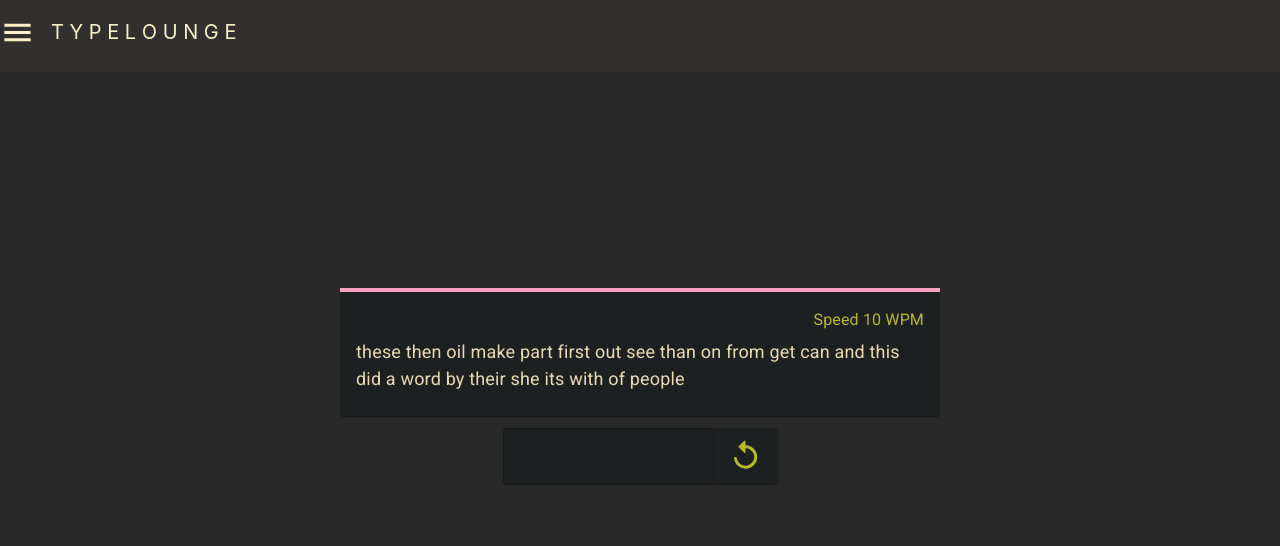
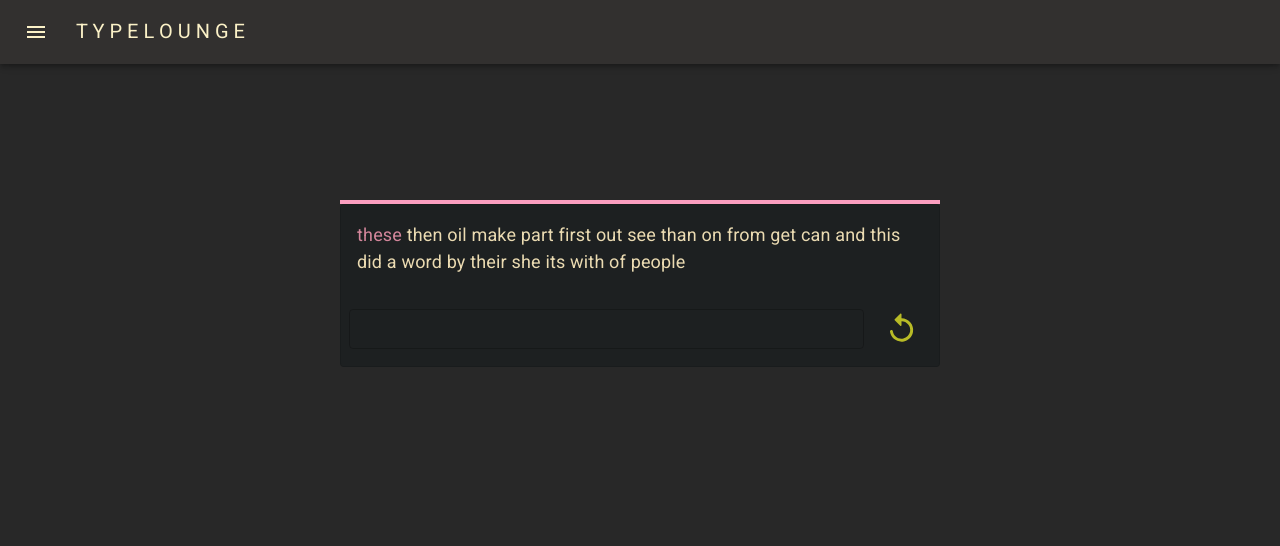
Before and after one commit to MacDeluca/Type-Lounge, a React (Create React App) app: page / in a window 1280 px wide. Shown: the top 546 px of the page. Built offline with nearby package versions, Linux system fonts and the light colour scheme.

Commit message:
highscores

```diff
--- a/package.json
+++ b/package.json
@@ -17,6 +17,7 @@
     "react-dom": "^17.0.2",
     "react-scripts": "4.0.3",
     "typescript": "^4.3.5",
+    "universal-cookie": "^4.0.4",
     "web-vitals": "^1.1.2"
   },
   "scripts": {
--- a/src/App.css
+++ b/src/App.css
@@ -17,10 +17,7 @@
   background-color:  #282828;
   overflow-x: hidden;
   min-height: 100vh;
-  display: flex;
-  flex-direction: column;
   align-items: center;
-  justify-content: space-between;
   font-size: calc(10px + 2vmin);
   color: white;
 }
@@ -32,6 +29,7 @@
 }
 .App-footer{
   left: 0;
+  position: absolute;
   bottom: 0;
 }
 .App-link {
--- a/src/App.tsx
+++ b/src/App.tsx
@@ -6,11 +6,16 @@ import { TypingCard } from './components/TypingCard';
 
 function App() {
   return (
+    <>
+    <Header/>
+
     <div className="App">
-    <Header/>
       <TypingCard/>
+    </div>
+
     <SpotifyFooter/>
-    </div>
+    </>
+
   );
 }
 
--- a/src/components/Header.tsx
+++ b/src/components/Header.tsx
@@ -1,23 +1,43 @@
-import {Grid, makeStyles } from '@material-ui/core';
+import { AppBar, Button, Drawer, Grid, IconButton, makeStyles, Toolbar, Typography, Theme, createStyles } from '@material-ui/core';
 import MenuIcon from '@material-ui/icons/Menu';
+import { useState } from 'react';
 export const Header: React.FC = () => {
     const style = useStyles();
+    const [show, setShow] = useState(false);
     return (
-        <Grid container direction="row" spacing={2} className="App-header">
-            <Grid item>
-                <MenuIcon className={style.menuIcon} fontSize="large"/>
-            </Grid>
-            <Grid item>
-                <p className={style.title}>T Y P E L O U N G E</p>
-            </Grid>
-        </Grid>
+        <>
+        {/* <Drawer anchor={'left'} open={show} className={style.drawer}>
+            hello worls
+        </Drawer> */}
+            <div className={style.root}>
+                <AppBar>
+                    <Toolbar className='App-header'>
+                        <IconButton edge="start" className={style.menuButton} color="inherit" aria-label="menu">
+                            <MenuIcon />
+                        </IconButton>
+                        <Typography variant="h3" color="inherit" className={style.title}>
+                            T Y P E L O U N G E
+                        </Typography>
+                    </Toolbar>
+                </AppBar>
+            </div>
+        </>
     );
 }
-const useStyles = makeStyles({
-    menuIcon: {
-        verticalAlign: 'middle',
-    },
-    title: {
-        fontSize: '20px',
-    }
-});
+const useStyles = makeStyles((theme: Theme) =>
+    createStyles({
+        root: {
+            flexGrow: 1,
+        },
+        menuButton: {
+            marginRight: theme.spacing(2),
+        },
+        title: {
+            fontSize: '20px',
+        },
+        drawer: {
+            width: 500,
+        },
+    }),
+);
+;
--- /dev/null
+++ b/src/components/HighScores.tsx
@@ -0,0 +1,104 @@
+import { Card, makeStyles, Paper, Table, TableBody, TableCell, TableContainer, TableHead, TableRow, withStyles } from "@material-ui/core"
+import { COLOURS } from "../utility/colours";
+import Cookies from 'universal-cookie';
+import {Score} from '../utility/types';
+import { useEffect, useState } from "react";
+import { ImportantDevicesTwoTone } from "@material-ui/icons";
+import { compareStringsAsNums } from "../utility/helperFunctions";
+const StyledTableCell = withStyles({
+    root: {
+        color: COLOURS.primary,
+        borderBottom: 'none'
+    }
+    })(TableCell);
+const StyledTableCellWin = withStyles({
+    root: {
+        color: COLOURS.secondary,
+        borderBottom: 'none'
+    }
+    })(TableCell);
+const StyledTableCellLose = withStyles({
+    root: {
+        color: COLOURS.textCurrent,
+        borderBottom: 'none'
+
+    }
+    })(TableCell);
+
+interface HighScoresProps {
+    wpm: number,
+    accuracy: number
+}
+export const HighScores: React.FC<HighScoresProps> = ({wpm, accuracy}) => {
+    const styles = useStyles();
+    const cookies = new Cookies();
+    const [scores, setScores] = useState<string[]>([]);
+    useEffect(()=>{
+        var dt = new Date();
+        let data = wpm.toString() + ',' + accuracy.toString() + ',' + dt.getDate() + '/' + (dt.getMonth() + 1) + '/' + dt.getFullYear();
+        cookies.set(data, wpm, {path:'/'});
+        let unordered = cookies.getAll();
+        let ordered = Object.keys(unordered).sort(compareStringsAsNums)
+        setScores(ordered);
+    },[wpm, accuracy])
+    return(
+        <div className={styles.root}>
+            <TableContainer component={Card} variant="outlined" className={styles.table}>
+                <Table size="small" aria-label="simple table" >
+                    <TableHead>
+                        <TableRow >
+                            <StyledTableCellWin color="inherit" >WPM</StyledTableCellWin>
+                            <StyledTableCellWin>Accuracy</StyledTableCellWin>
+                            <StyledTableCellWin>Date</StyledTableCellWin>
+                        </TableRow>
+                    </TableHead>
+                    <TableBody>
+                    {scores.map((score, index) => {
+                        let data = score.split(',')
+                        if(index === 0){
+                            if(wpm >= parseInt(data[0])){
+                                return(
+                                    <TableRow key={score}>
+                                    <StyledTableCellWin component='th' scope='row'>{data[0]}</StyledTableCellWin>
+                                    <StyledTableCellWin>{data[1]}</StyledTableCellWin>
+                                    <StyledTableCellWin>{data[2]}</StyledTableCellWin>
+                                </TableRow>
+                                )
+                            }
+                        }else{
+                            if(parseInt(data[0]) === wpm){
+                                return(
+                                    <TableRow key={score}>
+                                    <StyledTableCellLose component='th' scope='row'>{data[0]}</StyledTableCellLose>
+                                    <StyledTableCellLose>{data[1]}</StyledTableCellLose>
+                                    <StyledTableCellLose>{data[2]}</StyledTableCellLose>
+                                    </TableRow>
+                                        )
+                            }
+                        }
+                        return(
+                            <TableRow key={score}>
+                            <StyledTableCell component='th' scope='row'>{data[0]}</StyledTableCell>
+                            <StyledTableCell>{data[1]}</StyledTableCell>
+                            <StyledTableCell>{data[2]}</StyledTableCell>
+                        </TableRow>
+                        )
+                    }
+                    )}
+                    </TableBody>
+                </Table>
+            </TableContainer>
+        </div>
+    )
+}
+const useStyles = makeStyles({
+    root: {
+        marginTop: '20px',
+    },
+    table: {
+        backgroundColor: COLOURS.card,
+    },
+    tableCell: {
+        color: COLOURS.primary
+    }
+})
--- a/src/components/TypingCard.tsx
+++ b/src/components/TypingCard.tsx
@@ -1,113 +1,133 @@
 
-import { Card, TextField, makeStyles, Grid, Button, CardContent, Typography, LinearProgress } from '@material-ui/core';
+import { Card, TextField, makeStyles, Grid, Button, CardContent, Typography, LinearProgress, CardActions, IconButton } from '@material-ui/core';
 import ReplayRoundedIcon from '@material-ui/icons/ReplayRounded';
 import * as React from 'react';
 import { useEffect, useState } from 'react';
-import { getTestWords, normalize, timer } from '../utility/helperFunctions';
-
+import { COLOURS } from '../utility/colours';
+import { getTestWords, normalize, start, end, calculateWpm } from '../utility/helperFunctions';
+import { HighScores } from './HighScores';
+const NUM_WORDS = 25;
 interface TypingCardProps {
 
 }
 export const TypingCard: React.FC<TypingCardProps> = () => {
     const style = useStyles();
     const [input, setInput] = useState('');
-    const [prevLen, setPrevLen] = useState(0);
     const [test, setTest] = useState<string[]>();
-    const [userString, setUserString] = useState('');
+    const [userString, setUserString] = useState<string[]>([]);
+    const [time, setTime] = useState<number>();
+    const [wpm, setWpm] = useState(-1);
+    const [wordCount, setWordCount] = useState(-1);
+    //60000 in a minute
+    if(userString.length > 0){
+        userString.length === 1 && start();
+        if(userString.length === test!.length){
+            let count = 0.00;
+            let collection = new Map();
+            userString.forEach((word, index)=> collection.set(index, word));
+            test!.forEach((word, index) => collection.get(index) === word && (count += 1));
+            wpm === -1 && setWpm(calculateWpm(count, time!));
+            wordCount === -1 && setWordCount(count);
+            console.log(wordCount, count);
+        }
+    }
+
     const setAndClear = (char: string) => {
         setInput(char);
-        // if(userString.length === 1) timer(true);
-        if(userString.length === test!.length -1) console.log(timer(false));
-        if(char.length > prevLen) {
-            setPrevLen(char.length);
-            setUserString(c=> c += char.slice(-1));
-        }
-        if(char.length < prevLen) {
-            setUserString(c=> c.slice(0,-1));
-            setPrevLen(char.length);
-        }
+        //userString.length === 0 && start();
         if(/\s/g.test(char)){
             setInput('');
-            setPrevLen(0);
+            setUserString(arr=>[...userString,char.slice(0,-1)]);
+            if(userString.length === test!.length-1){
+                setTime(end());
+            }
         }
     }
     const reset = () => {
         setInput('');
-        setUserString('');
-        setTest(getTestWords());
+        setUserString([]);
+        setTest(getTestWords(NUM_WORDS));
+        setTime(undefined);
+        setWordCount(-1);
+        setWpm(-1);
     }
     useEffect(() => {
         reset();
     }, [])
     return (
-        <Grid container direction="column" alignItems="center" spacing={3}>
+        <Grid container direction="column" alignItems="center" spacing={3} className={style.root}>
             <div>
                 <Grid item>
-                    {test && <LinearProgress value={normalize(userString.length, test.length)} color="secondary" variant="determinate" className={style.root} />}
+                    {test && <LinearProgress value={normalize(userString.length, test.length)} color="secondary" variant="determinate" className={style.typingCard} />}
                 </Grid>
-                <Grid item className={style.root}>
-                    <Card className={style.card}>
+                <Grid item className={style.typingCard}>
+                    <Card className={style.card} variant="outlined">
                         <CardContent>
-                            <Typography className={style.speed} gutterBottom>Speed 10 WPM</Typography>
+                            {time && <Typography className={style.wpm} gutterBottom>{wpm} WPM | {100*wordCount/NUM_WORDS}%</Typography>}
                             <Typography className={style.test}>
-                                {test && test.map((letter, index) => {
+                                {test && test.map((word, index) => {
                                     let color;
+                                    if(index === userString.length){
+                                        color = COLOURS.textCurrent;
+                                    }
                                     if (index < userString.length) {
-                                        color = (letter === userString[index] ? '#b8bb26' : '#fb4934');
+                                        color = (word === userString[index] ? COLOURS.textCorrect : COLOURS.textIncorrect);
                                     }
-                                    return <span key={index} style={{ color: color }}>{letter}</span>
+                                    return <span key={index} style={{ color: color}}>{word} </span>
                                 })}
                             </Typography>
                         </CardContent>
+                        <CardActions>
+                            <TextField className={style.textField} size="small" fullWidth inputProps={{ className: style.input }} variant="outlined" value={input} onChange={e=>setAndClear(e.target.value)} />
+                                <IconButton onClick={() => reset()} color="inherit">
+                                <ReplayRoundedIcon style={{ color: COLOURS.secondary }} fontSize="large" />
+                                </IconButton>
+                        </CardActions>
+
                     </Card>
                 </Grid>
+                {(time !== -1 && wpm !== -1) &&
+                                <Grid item>
+                                <HighScores wpm={wpm} accuracy={100*wordCount/NUM_WORDS}/>
+                            </Grid>
+                }
+
             </div>
-            <Grid item>
-                <Card className={style.card}>
-                    <TextField className={style.textField} inputProps={{ className: style.input }} variant="outlined" value={input} onChange={e=>setAndClear(e.target.value)} />
-                    <Button onClick={() => reset()}><ReplayRoundedIcon style={{ color: "#b8bb26" }} fontSize="large" /></Button>
-                </Card>
-            </Grid>
         </Grid>
     )
 }
 const useStyles = makeStyles({
     root: {
+        marginTop:'200px',
+    },
+    typingCard: {
         minWidth: 50,
         maxWidth: 600,
-        marginRight: 50,
-        marginLeft: 50
     },
     textField: {
         "& .MuiOutlinedInput-root.Mui-focused .MuiOutlinedInput-notchedOutline": {
-            borderColor: "#b8bb26"
+            borderColor: COLOURS.secondary
         },
         "& .MuiInputLabel-outlined.Mui-focused": {
-            color: "#b8bb26"
+            color: COLOURS.secondary
         },
     },
     input: {
-        color: "#b8bb26"
+        color: COLOURS.primary
     },
     progress: {
         width: "50vw",
     },
-    speed: {
+    wpm: {
         textAlign: 'right',
-        color: "#b8bb26",
+        color: COLOURS.textCurrent,
     },
     test: {
         textAlign: 'left',
         fontSize: '18px',
     },
     card: {
-        backgroundColor: '#1d2021',
-        color: "#ebdbb2",
-        display: "flex",
-        alignItems: 'center',
-        flexDirection: 'row',
-
-
-
+        backgroundColor: COLOURS.card,
+        color: COLOURS.primary,
     }
 })
--- /dev/null
+++ b/src/utility/colours.tsx
@@ -0,0 +1,10 @@
+export const COLOURS = {
+    primary: "#ebdbb2",
+    secondary: '#b8bb26',
+    textCorrect: '#b8bb26',
+    textIncorrect: '#fb4934',
+    textCurrent: '#d3869b',
+    //background:
+    card: '#1d2021',
+    //header:
+}
--- /dev/null
+++ b/src/utility/types.ts
@@ -0,0 +1,6 @@
+import react from 'react';
+export interface Score {
+    wpm: number;
+    accuracy: number;
+    //date: Date;
+}
```
Also changed, not shown: src/utility/helperFunctions.tsx (+25 -10 lines), 1 other file (tests, documents, lock files or other folders).
